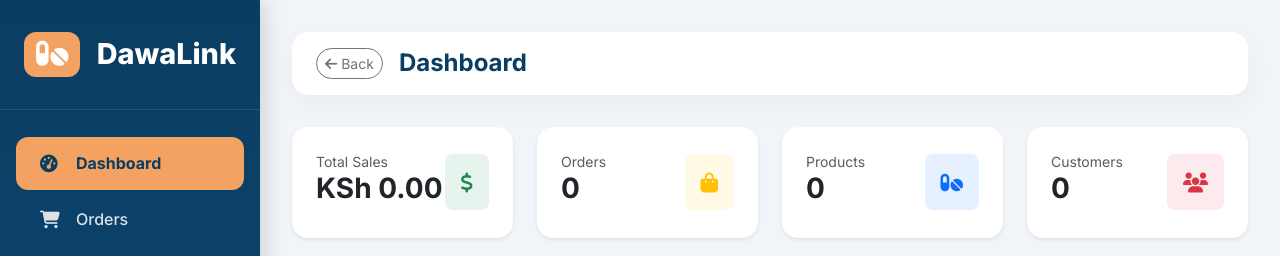
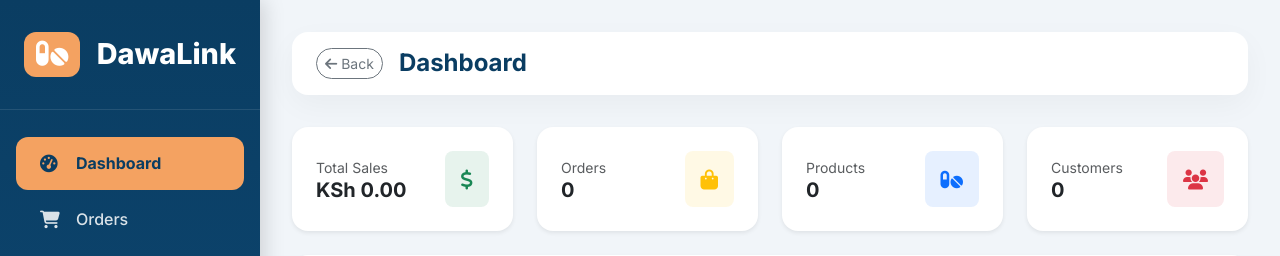
Before and after one commit to rodriguezgeorge089-art/techpharm-final, a Flask app: page /admin in a window 1280 px wide. Shown: the top 256 px of the page. Run offline with Flask 3, Linux system fonts and the light colour scheme; the visitor is signed in with stand-in values (Sample User, id 1); data that the repository does not hold is empty; some libraries are stand-ins or nearby versions.

Commit message:
Update admin_dashboard.html

```diff
--- a/templates/admin_dashboard.html
+++ b/templates/admin_dashboard.html
@@ -2,40 +2,42 @@
 {% block title %}Dashboard – {{ pharmacy_name }}{% endblock %}
 {% block page_title %}Dashboard{% endblock %}
 {% block admin_content %}
+
 <div class="row g-4 mb-4">
-    <div class="col-md-3">
+    <div class="col-6 col-md-3">
         <div class="card border-0 shadow-sm rounded-4 p-4">
             <div class="d-flex align-items-center justify-content-between">
-                <div><p class="text-muted mb-0 small">Total Sales</p><h3 class="fw-bold">KSh {{ total_sales }}</h3></div>
+                <div><p class="text-muted mb-0 small">Total Sales</p><h3 class="fw-bold h5 mb-0">KSh {{ total_sales }}</h3></div>
                 <div class="bg-success bg-opacity-10 text-success rounded-3 p-3"><i class="fas fa-dollar-sign fa-lg"></i></div>
             </div>
         </div>
     </div>
-    <div class="col-md-3">
+    <div class="col-6 col-md-3">
         <div class="card border-0 shadow-sm rounded-4 p-4">
             <div class="d-flex align-items-center justify-content-between">
-                <div><p class="text-muted mb-0 small">Orders</p><h3 class="fw-bold">{{ total_orders }}</h3></div>
+                <div><p class="text-muted mb-0 small">Orders</p><h3 class="fw-bold h5 mb-0">{{ total_orders }}</h3></div>
                 <div class="bg-warning bg-opacity-10 text-warning rounded-3 p-3"><i class="fas fa-shopping-bag fa-lg"></i></div>
             </div>
         </div>
     </div>
-    <div class="col-md-3">
+    <div class="col-6 col-md-3">
         <div class="card border-0 shadow-sm rounded-4 p-4">
             <div class="d-flex align-items-center justify-content-between">
-                <div><p class="text-muted mb-0 small">Products</p><h3 class="fw-bold">{{ total_products }}</h3></div>
+                <div><p class="text-muted mb-0 small">Products</p><h3 class="fw-bold h5 mb-0">{{ total_products }}</h3></div>
                 <div class="bg-primary bg-opacity-10 text-primary rounded-3 p-3"><i class="fas fa-pills fa-lg"></i></div>
             </div>
         </div>
     </div>
-    <div class="col-md-3">
+    <div class="col-6 col-md-3">
         <div class="card border-0 shadow-sm rounded-4 p-4">
             <div class="d-flex align-items-center justify-content-between">
-                <div><p class="text-muted mb-0 small">Customers</p><h3 class="fw-bold">{{ total_customers }}</h3></div>
+                <div><p class="text-muted mb-0 small">Customers</p><h3 class="fw-bold h5 mb-0">{{ total_customers }}</h3></div>
                 <div class="bg-danger bg-opacity-10 text-danger rounded-3 p-3"><i class="fas fa-users fa-lg"></i></div>
             </div>
         </div>
     </div>
 </div>
+
 <div class="card border-0 shadow-sm rounded-4 p-4">
     <h5 class="fw-bold mb-4"><i class="far fa-clock me-2"></i>Recent Orders</h5>
     <div class="table-responsive">
```
